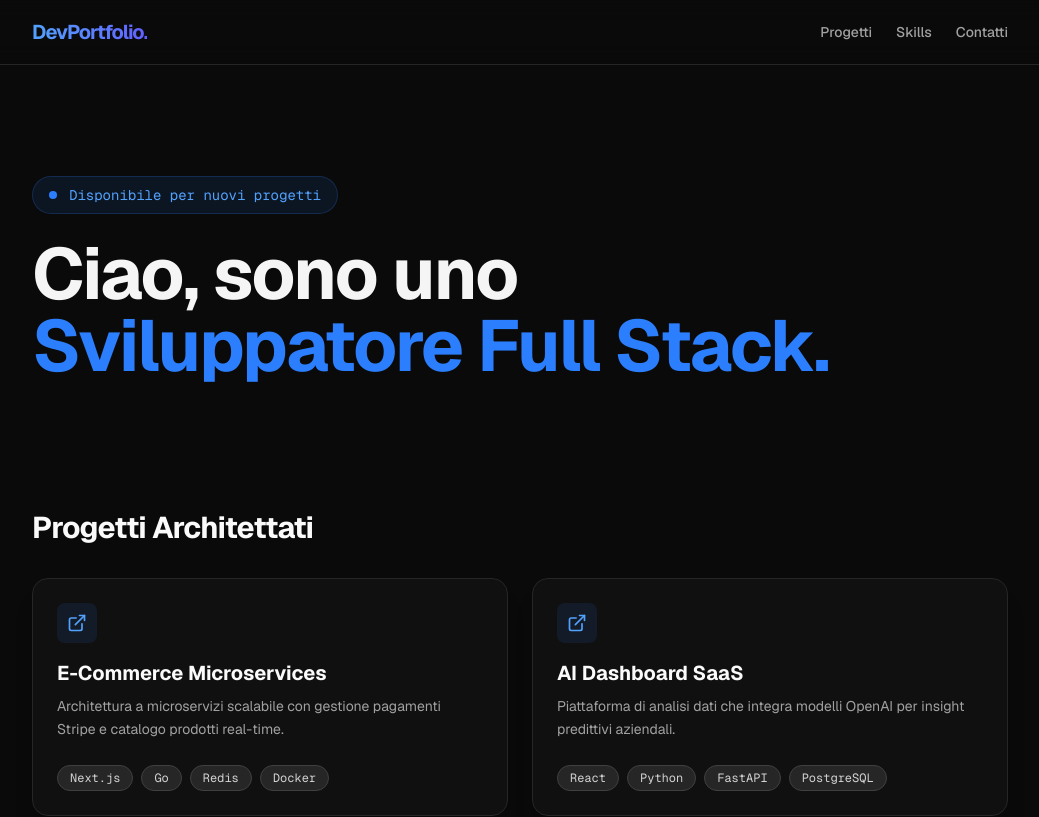
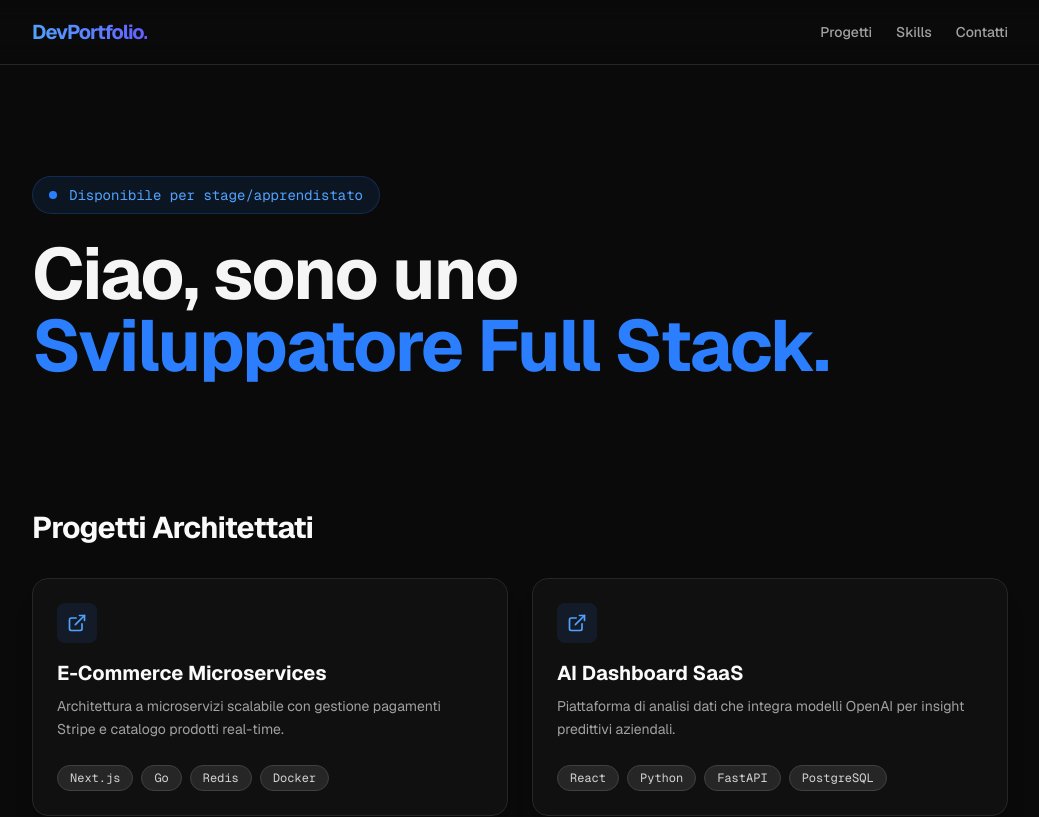
Before and after one commit to francescocarella019/mio-portfolio, a Next.js app: page / in a window 1280 px wide. Shown: the top 817 px of the page, without its empty margins (120-1159 px from the left). Built offline with nearby package versions, Linux system fonts and the light colour scheme.

Commit message:
Modifica disponibilità

```diff
--- a/src/app/page.tsx
+++ b/src/app/page.tsx
@@ -54,7 +54,7 @@ export default function FullStackPortfolio() {
               <span className="animate-ping absolute inline-flex h-full w-full rounded-full bg-blue-400 opacity-75"></span>
               <span className="relative inline-flex rounded-full h-2 w-2 bg-blue-500"></span>
             </span>
-            Disponibile per nuovi progetti
+            Disponibile per stage/apprendistato
           </div>
           <h1 className="text-5xl md:text-7xl font-bold tracking-tight text-neutral-100">
             Ciao, sono uno <br/>
```
